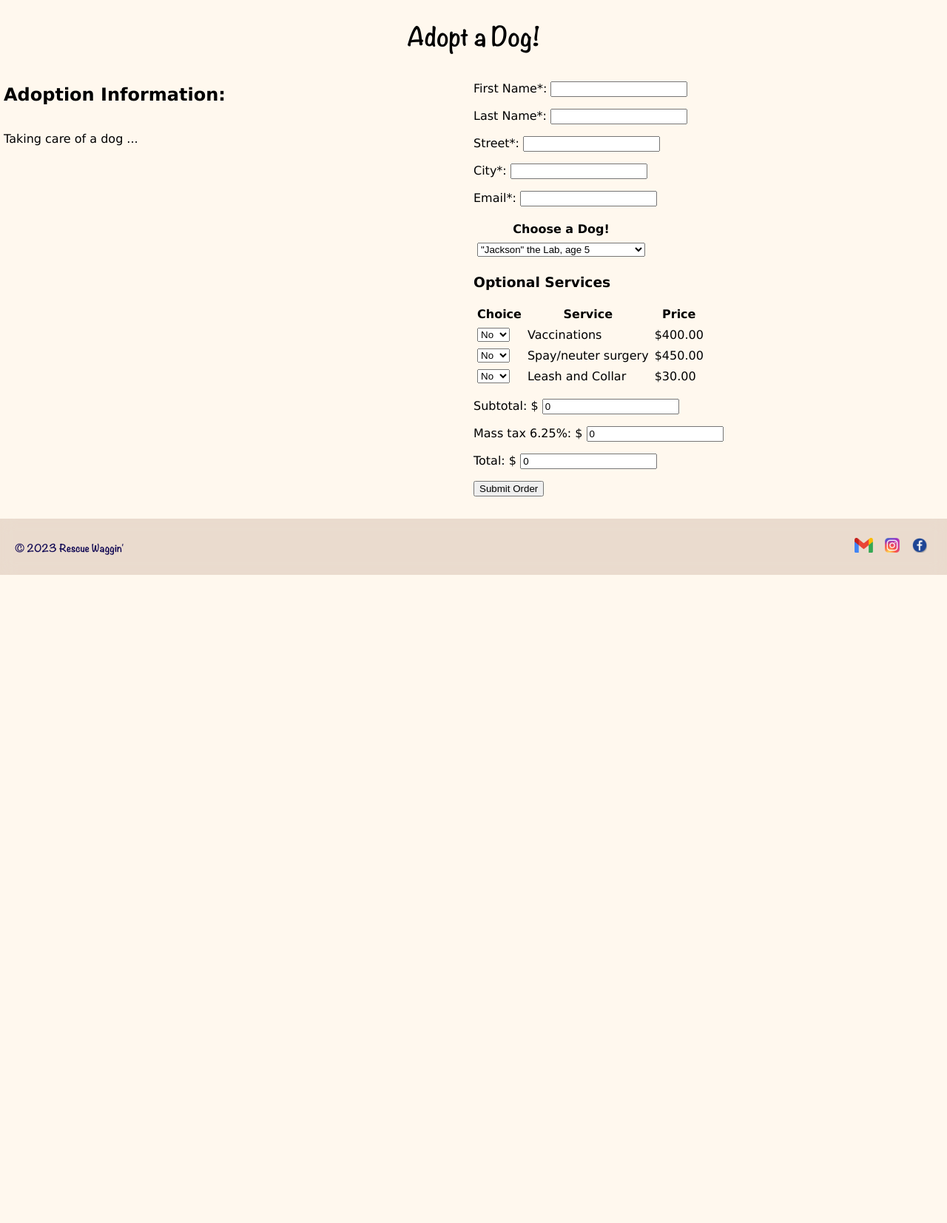
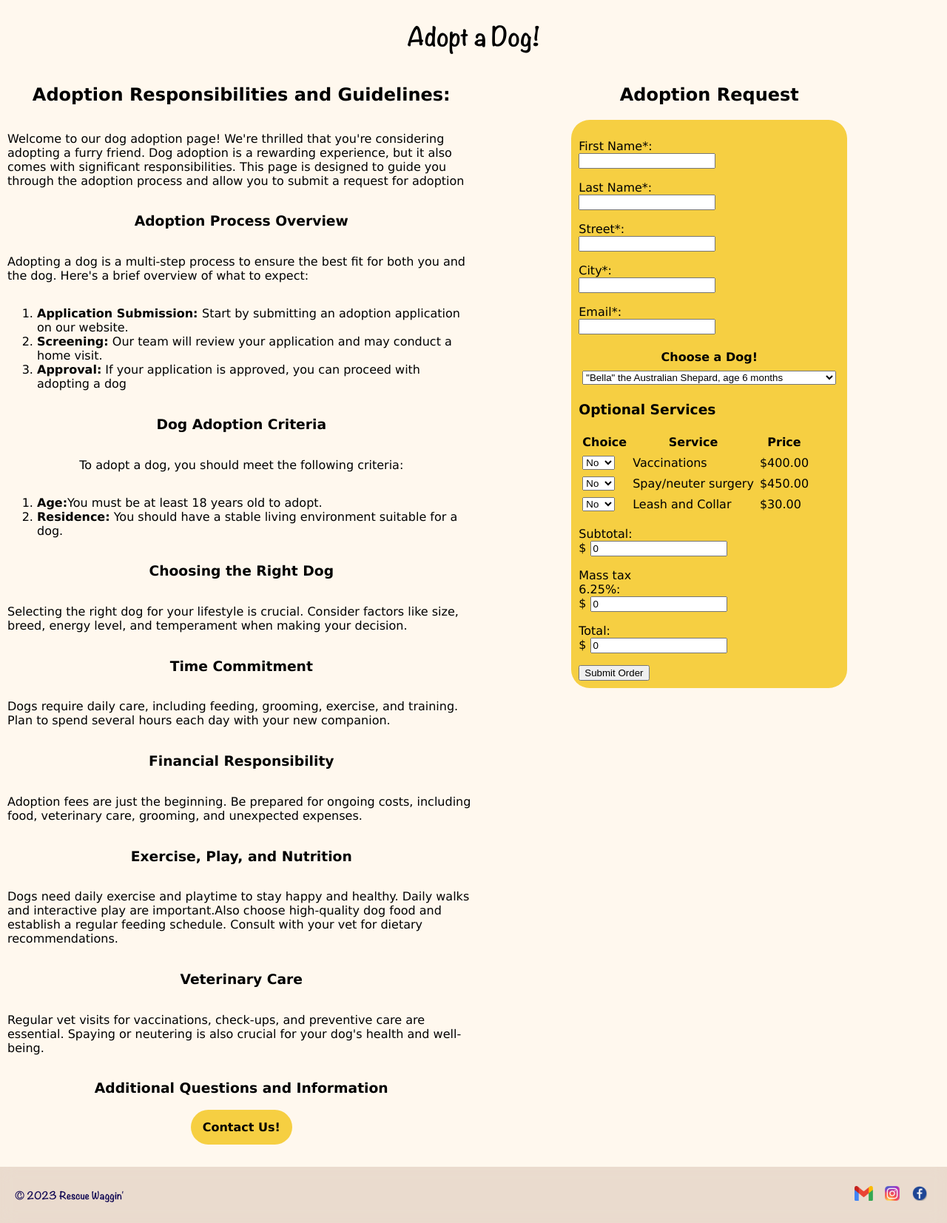
Before and after one commit to t-schneids/midterm, a PHP site: page /adoption.html in a window 1280 px wide. Shown: the part 88-1741 px from the top of the page at 74% size. Before the commit the page ends 865 px from the top, so only its background shows below. Run offline with PHP 8.4, Linux system fonts and the light colour scheme.

Commit message:
Updates to form

```diff
--- a/adoption.html
+++ b/adoption.html
@@ -17,10 +17,35 @@
                 text-align: center;
             }
 
+            label {
+                width: 130px;
+                display: flex;
+            }
+
+            form {
+                background-color: rgb(246, 207, 66);
+                padding: 10px;
+                border-radius: 25px;
+            }
+
+            .contact a {
+                text-decoration: none;
+                font-weight: 800;
+                color: black;
+            }
+
+            .contact {
+                width: fit-content;
+                background-color: rgb(246, 207, 66);
+                border-radius: 25px;
+                padding: 14px 16px;
+            }
+
             .row {
                 display: flex;
                 flex-direction: row;
-                padding-left: 5px;
+                flex-wrap: wrap;
+                padding-left: 10px;
                 padding-right: 5px;
                 padding-bottom: 30px;
                 font-family: 'Lucida Sans', 'Lucida Sans Regular', 'Lucida Grande', 'Lucida Sans Unicode', Geneva, Verdana, sans-serif;
@@ -30,6 +55,7 @@
                 display: flex;
                 flex-direction: column;
                 flex: 50%;
+                align-items: center;
             }
         </style>
 
@@ -81,10 +107,18 @@
             )
 
             dogs = new Array (
-                new Dog("Jackson", "Lab", 5),
-                new Dog("Dory", "Golden Retriever", 3),
-                new Dog("Lola", "Doodle", 8),
-                new Dog("Max", "Bulldog", 4)
+                new Dog("Bella", "Australian Shepard", "6 months"),
+                new Dog("Charlie", "Mutt", "4 years"),
+                new Dog("Daisy", "Mutt", "2 years"),
+                new Dog("Duke", "Chihuahua", "3 years"),
+                new Dog("Lucy", "West Highland Terrior", "5 years"),
+                new Dog("Luna", "Pitbull", "3 years"),
+                new Dog("Max", "Golden Retriever", "1 year"),
+                new Dog("Milo", "Pitbull", "4 years"),
+                new Dog("Rocky", "Mutt", "3 years"),
+                new Dog("Rosie", "Pitbull", "2 years"),
+                new Dog("Sadie and Bailey", "Chihuahuas", "5 and 4 years"),
+                new Dog("Filou", "Golden Retriever", "6 months")
             )
 
             //populate a select with options for each dog in the array
@@ -171,10 +205,50 @@
             <h1>Adopt a Dog!</h1>
             <div class="row" id="row1">
                 <div class="column">
-                    <h2>Adoption Information:</h2>
-                    <p>Taking care of a dog ...</p>
+                    <h2>Adoption Responsibilities and Guidelines:</h2>
+                    <p>Welcome to our dog adoption page! We're thrilled that you're considering adopting a furry friend. Dog adoption is a rewarding experience, but it also comes with significant responsibilities. This page is designed to guide you through the adoption process and allow you to submit a request for adoption</p>
+
+                    <h3>Adoption Process Overview</h3>
+                    <p>Adopting a dog is a multi-step process to ensure the best fit for both you and the dog. Here's a brief overview of what to expect:</p>
+                    <ol>
+                        <li><strong>Application Submission: </strong>Start by submitting an adoption application on our website.</li>
+                        <li><strong>Screening:</strong> Our team will review your application and may conduct a home visit.</li>
+                        <li><strong>Approval:</strong> If your application is approved, you can proceed with adopting a dog</li>
+                    </ol>
+
+                    <h3>Dog Adoption Criteria</h3>
+                    <p>To adopt a dog, you should meet the following criteria:</p>
+                    <ol>
+                        <li><strong>Age:</strong>You must be at least 18 years old to adopt.</li>
+                        <li><strong>Residence:</strong> You should have a stable living environment suitable for a dog.</li>
+                    </ol>
+
+                    <h3>Choosing the Right Dog</h3>
+                    <p>Selecting the right dog for your lifestyle is crucial. Consider factors like size, breed, energy level, and temperament when making your decision.</p>
+
+                    <h3>Time Commitment</h3>
+                    <p>Dogs require daily care, including feeding, grooming, exercise, and training. Plan to spend several hours each day with your new companion.</p>
+
+                    <h3>Financial Responsibility</h3>
+                    <p>Adoption fees are just the beginning. Be prepared for ongoing costs, including food, veterinary care, grooming, and unexpected expenses.</p>
+
+                    <h3>Exercise, Play, and Nutrition</h3>
+                    <p>Dogs need daily exercise and playtime to stay happy and healthy. Daily walks and interactive play are important.Also choose high-quality dog food and establish a regular feeding schedule. Consult with your vet for dietary recommendations.
+                    </p>
+
+                    <h3>Veterinary Care</h3>
+                    <p>Regular vet visits for vaccinations, check-ups, and preventive care are essential. Spaying or neutering is also crucial for your dog's health and well-being.</p>
+
+                    <h3>Additional Questions and Information</h3>
+                    <div class="contact">
+                    <a href="contact.html">Contact Us!</a>
+                </div>
+
+
+
                 </div>
                 <div class="column">
+                    <h2>Adoption Request</h2>
                     <!-- give form event handler for submitting -->
                     <form onsubmit="return validateForm()">
 
@@ -227,7 +301,7 @@
                             </script>
                         </table>
 
-                        <p class="subtotal"><label>Subtotal</label>:
+                        <p class="subtotal:"><label>Subtotal:</label>
                            $ <input type="text"  name='subtotal' id="subtotal"
                                 value="0" readonly/>
                         </p>
--- a/general.css
+++ b/general.css
@@ -14,7 +14,7 @@ body {
 }
 
 .nav {
-    position: sticky;
+    /* position: sticky; */
     top: 0;
     z-index: 99;
 }
@@ -97,7 +97,7 @@ body {
 }
 
 .hamburger {
-    position: fixed;
+    position: absolute;
     z-index: 100;
     top: 12px;
     right: 12px;
--- a/rescues.html
+++ b/rescues.html
@@ -97,6 +97,7 @@
             <div class="closeIcon material-icons"> close</div>
         </button>
 
+
         <div class="content">
             <h1>Recent Rescues</h1>
             <h2>
```
